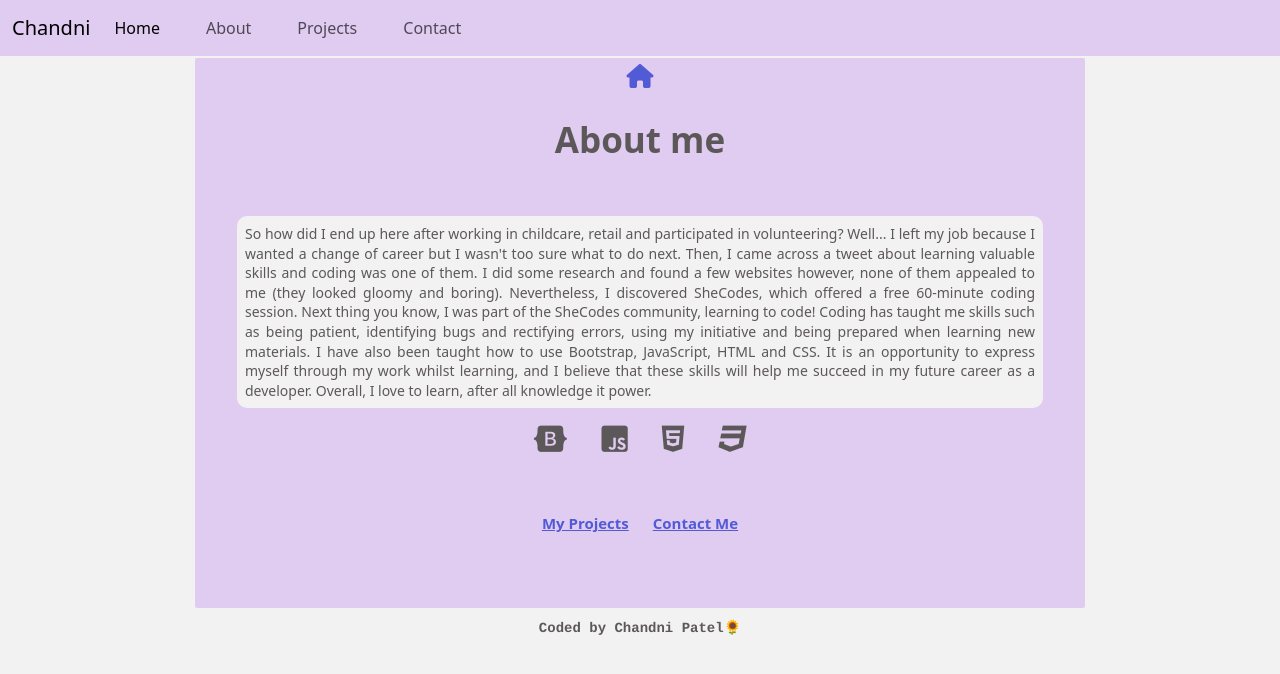
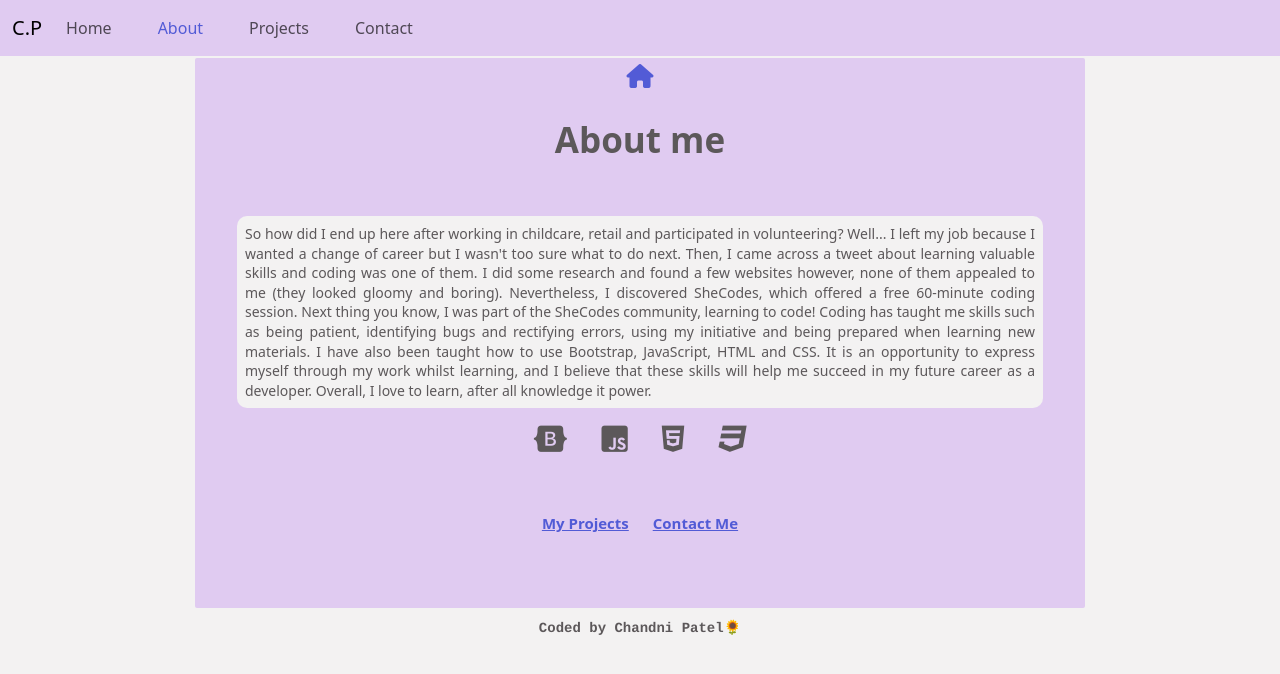
Before and after one commit to chandn33/portfolio-project, a plain HTML site: page about.html in a window 1280 px wide. Drawn offline with nearby package versions, Linux system fonts and the light colour scheme.

Commit message:
highlighted the active page

```diff
--- a/about.html
+++ b/about.html
@@ -27,7 +27,7 @@
       style="background-color:#e0cbf1"
     >
       <div class="container-fluid">
-        <a class="navbar-brand" href="#">Chandni</a>
+        <a class="navbar-brand" href="#">C.P</a>
         <button
           class="navbar-toggler"
           type="button"
@@ -42,12 +42,11 @@
         <div class="collapse navbar-collapse" id="navbarNav">
           <ul class="navbar-nav">
             <li class="nav-item">
-              <a class="nav-link active" aria-current="page" href="index.html"
-                >Home</a
+              <a class="nav-link" aria-current="page" href="index.html">Home</a
               >
             </li>
             <li class="nav-item">
-              <a class="nav-link" href="about.html">About</a>
+              <a class="nav-link active" href="about.html" style="color:#525bd6;">About</a>
             </li>
             <li class="nav-item">
               <a class="nav-link" href="projects.html">Projects</a>
```
Also changed, not shown: contact.html (+4 -4 lines), index.html (+3 -4 lines), projects.html (+4 -4 lines).
